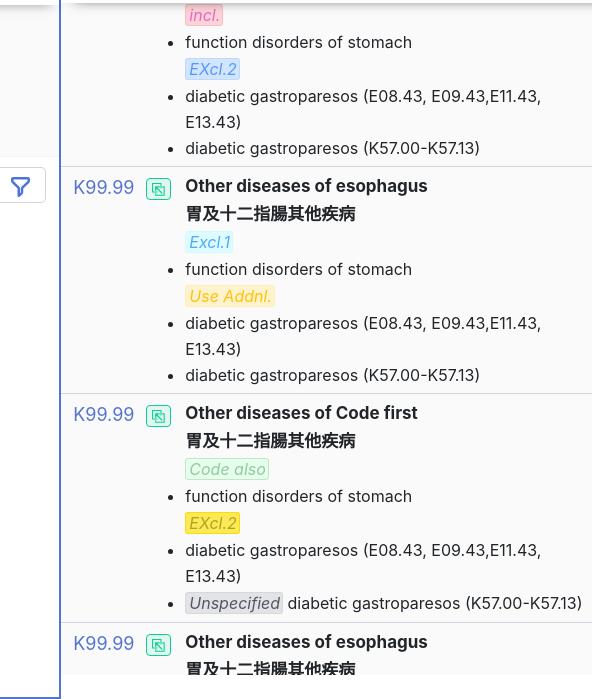
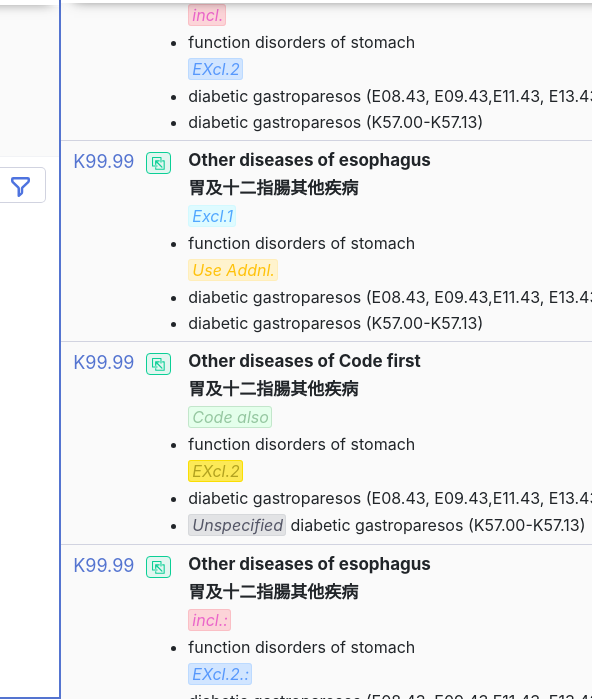
Before and after one commit to a192921/e-book, a plain HTML site: page index.html in a window 1280 px wide. Shown: the part 117-816 px from the top of the page, 688-1280 px from the left. Drawn offline with nearby package versions, Linux system fonts and the light colour scheme; files whose address does not match are found by name.

Commit message:
20200618

```diff
--- a/css/index.css
+++ b/css/index.css
@@ -284,13 +284,14 @@ ul,
     overflow: scroll;
     margin-left: 0px;
     padding-left: 0px;
-    height: 92vh;
+    padding-right: 0px;
+    height: 95vh;
     background-color: rgba(0, 0, 0, 0.02);
     /* background-color: green; */
 }
 
 #div_right {
-    fmargin-right: 0px;
+    margin-right: 0px;
     padding-right: 0px;
     padding-left: 0px;
 }
@@ -376,7 +377,7 @@ ul,
     float: left;
     margin-top: 0px;
     margin-left: 0px;
-    margin-right: 10px;
+    margin-right: 0px;
     padding-top: 5px;
     padding-left:10px;
     padding-bottom: 5px;
```
Also changed, not shown: 1 other file.
